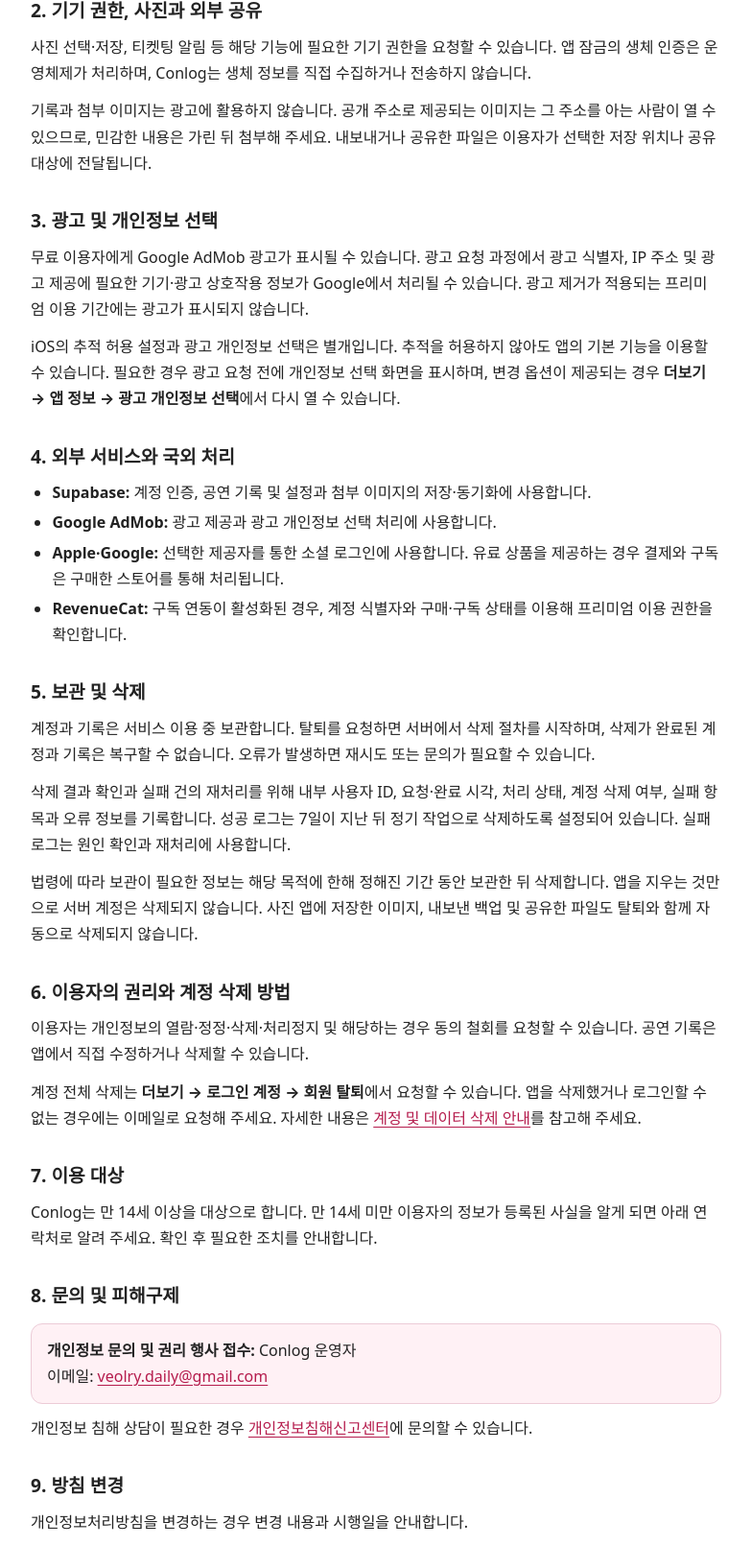
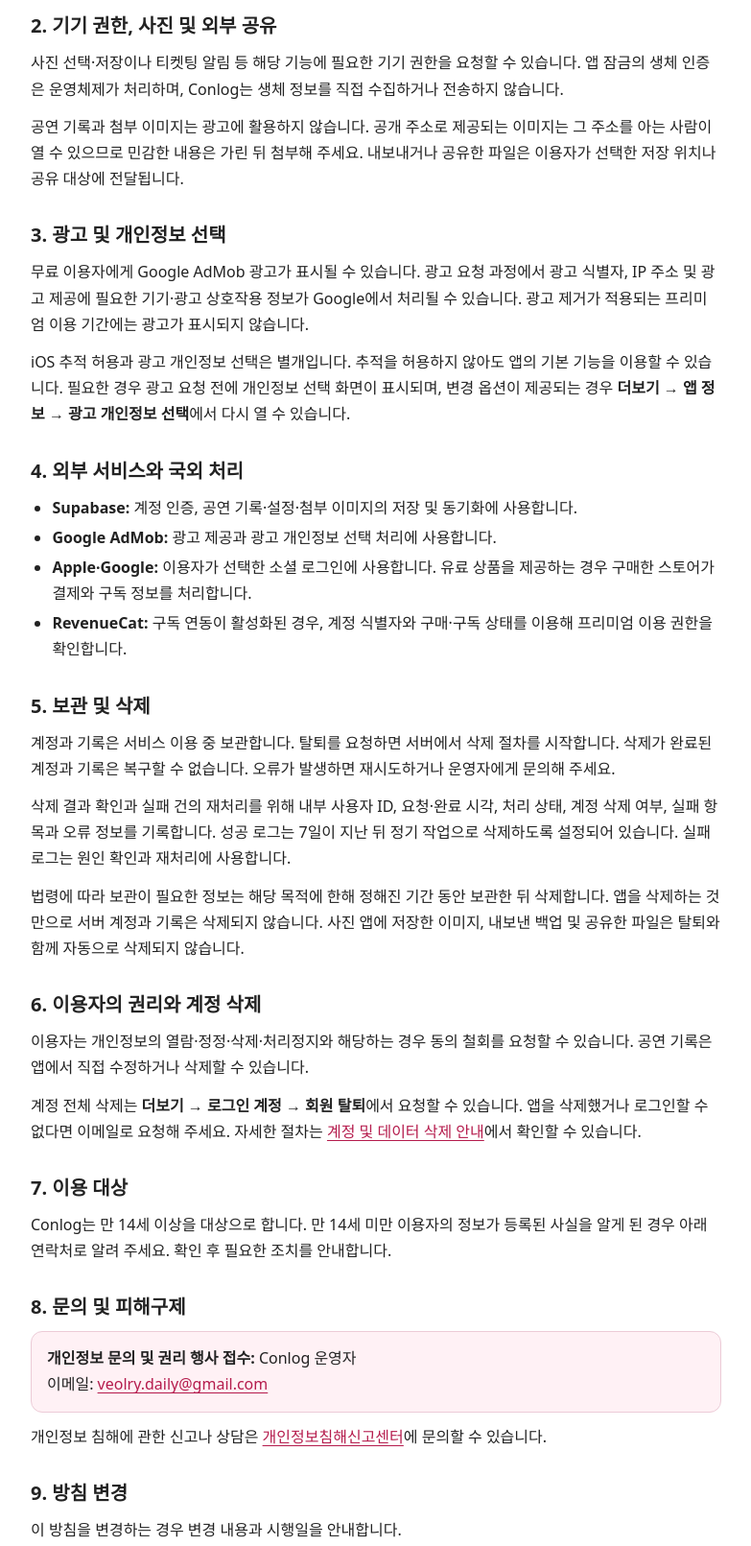
Before and after one commit to veolrydaily-blip/conlog-privacy-policy, a plain HTML site: page index.html in a window 1280 px wide. Shown: the part 663-2274 px from the top of the page at 96% size, without its empty margins (248-1031 px from the left). Drawn offline with Linux system fonts and the light colour scheme.

Commit message:
Update index.html

```diff
--- a/index.html
+++ b/index.html
@@ -5,213 +5,88 @@
   <meta name="viewport" content="width=device-width, initial-scale=1">
   <title>Conlog 개인정보처리방침</title>
   <style>
-    :root {
-      color-scheme: light;
-      --accent: #b51c4d;
-      --text: #222;
-      --muted: #595959;
-      --soft: #fff1f5;
-      --border: #eccbd7;
-    }
-
     * { box-sizing: border-box; }
-
     body {
-      max-width: 760px;
-      margin: 0 auto;
-      padding: 32px 20px 64px;
-      font-family: system-ui, -apple-system, sans-serif;
-      line-height: 1.7;
-      color: var(--text);
-      background: #fff;
+      max-width: 760px; margin: 0 auto; padding: 32px 20px 56px;
+      font: 16px/1.7 system-ui, sans-serif; color: #222; background: #fff;
       overflow-wrap: anywhere;
     }
-
-    .brand {
-      margin: 0 0 8px;
-      color: var(--accent);
-      font-size: 2.4rem;
-      font-weight: 800;
-      line-height: 1.1;
-    }
-
-    h1 { margin: 0 0 4px; color: var(--accent); font-size: 1.75rem; }
-    h2 { margin: 30px 0 8px; font-size: 1.2rem; }
+    .brand { margin: 0; color: #b51c4d; font-size: 40px; font-weight: 800; }
+    h1 { margin: 0 0 4px; color: #b51c4d; font-size: 28px; }
+    h2 { margin: 28px 0 8px; font-size: 20px; }
     p, ul { margin: 0 0 12px; }
     ul { padding-left: 1.4em; }
     li + li { margin-top: 4px; }
-
-    .meta { color: var(--muted); font-size: .875rem; }
-    .box {
-      margin: 12px 0;
-      padding: 14px 16px;
-      border: 1px solid var(--border);
-      border-radius: 12px;
-      background: var(--soft);
-    }
-
-    a { color: var(--accent); text-underline-offset: .18em; }
-
-    footer {
-      margin-top: 32px;
-      padding-top: 16px;
-      border-top: 1px solid var(--border);
-    }
+    .meta { color: #595959; font-size: 14px; }
+    .box { padding: 14px 16px; border: 1px solid #eccbd7; border-radius: 12px; background: #fff1f5; }
+    a { color: #b51c4d; text-underline-offset: .18em; }
+    footer { margin-top: 32px; padding-top: 16px; border-top: 1px solid #eccbd7; }
   </style>
 </head>
 <body>
   <header>
     <p class="brand">Conlog</p>
     <h1>개인정보처리방침</h1>
-    <p class="meta">개정 시행일: [실제 시행일 입력]</p>
-    <p class="meta">
-      대상 앱: Conlog (공연 기록 다이어리) ·
-      Android 패키지명 <code>com.conlog.app</code>
-    </p>
+    <p class="meta">시행일: <time datetime="2026-11-23">2026년 11월 23일</time></p>
+    <p class="meta">대상 앱: Conlog (공연 기록 다이어리) · Android 패키지명 <code>com.conlog.app</code></p>
   </header>
 
   <main>
-    <p>
-      Conlog는 공연 관람 기록을 저장하고 관리하는 앱입니다.
-      이 방침은 서비스에서 처리하는 정보와 이용자가 자신의 정보에 관한 권리를
-      행사하는 방법을 설명합니다.
-    </p>
+    <p>Conlog는 공연 관람 기록을 저장하고 관리하는 앱입니다. 이 방침은 서비스에서 처리하는 정보와 이용자가 자신의 정보에 관한 권리를 행사하는 방법을 설명합니다.</p>
 
     <h2>1. 처리하는 정보와 이용 목적</h2>
     <ul>
-      <li>
-        <strong>계정 정보:</strong> 이메일 주소, 내부 계정 식별자,
-        선택한 소셜 로그인 제공자와의 계정 연동 정보.
-        가입, 로그인 및 계정 관리에 사용합니다.
-      </li>
-      <li>
-        <strong>공연 기록과 설정:</strong> 공연명, 일시, 장소, 아티스트,
-        좌석, 메모, 지출, 별점, 타임테이블, 셋리스트와 곡별 메모·음악 링크,
-        최애 아티스트, 공연 모음, 장르·지출 항목·표기 통합 설정.
-        기록 저장과 동기화, 캘린더, 검색, 통계 및 티켓팅 알림에 사용합니다.
-      </li>
-      <li>
-        <strong>첨부 이미지:</strong> 이용자가 선택해 올린 포스터,
-        티켓·좌석 시야 사진, 아티스트 프로필 사진 및 미리보기 이미지.
-        앱에서 표시하고 동기화하는 데 사용합니다.
-      </li>
-      <li>
-        <strong>운영 정보:</strong> 계정 삭제 이력과 처리 오류 정보.
-        삭제 결과 확인 및 장애 대응에 사용합니다.
-      </li>
+      <li><strong>계정 정보:</strong> 이메일 주소, 내부 계정 식별자, 선택한 소셜 로그인 제공자와의 계정 연동 정보. 가입, 로그인 및 계정 관리에 사용합니다.</li>
+      <li><strong>공연 기록과 설정:</strong> 공연명, 일시, 장소, 아티스트, 좌석, 메모, 지출, 별점, 타임테이블, 셋리스트와 곡별 메모·음악 링크, 최애 아티스트, 공연 모음, 장르·지출 항목·표기 통합 설정. 기록 저장과 동기화, 캘린더, 검색, 통계 및 티켓팅 알림에 사용합니다.</li>
+      <li><strong>첨부 이미지:</strong> 이용자가 선택해 올린 포스터, 티켓·좌석 시야 사진, 아티스트 프로필 사진과 미리보기 이미지. 앱 표시와 동기화에 사용합니다.</li>
+      <li><strong>운영 정보:</strong> 계정 삭제 이력과 처리 오류 정보. 삭제 결과 확인 및 장애 대응에 사용합니다.</li>
     </ul>
-    <p>
-      가입 양식에서 전화번호나 생년월일을 요구하지 않습니다.
-      티켓 사진이나 메모를 올릴 때에는 기록에 필요하지 않은 이름·연락처,
-      예매번호·바코드 또는 다른 사람의 개인정보가 포함되지 않도록 확인해 주세요.
-    </p>
+    <p>가입 양식에서 전화번호나 생년월일을 요구하지 않습니다. 사진이나 메모에는 기록에 필요하지 않은 이름·연락처, 예매번호·바코드 또는 다른 사람의 개인정보를 포함하지 않도록 주의해 주세요.</p>
 
-    <h2>2. 기기 권한, 사진과 외부 공유</h2>
-    <p>
-      사진 선택·저장, 티켓팅 알림 등 해당 기능에 필요한 기기 권한을
-      요청할 수 있습니다. 앱 잠금의 생체 인증은 운영체제가 처리하며,
-      Conlog는 생체 정보를 직접 수집하거나 전송하지 않습니다.
-    </p>
-    <p>
-      기록과 첨부 이미지는 광고에 활용하지 않습니다.
-      공개 주소로 제공되는 이미지는 그 주소를 아는 사람이 열 수 있으므로,
-      민감한 내용은 가린 뒤 첨부해 주세요.
-      내보내거나 공유한 파일은 이용자가 선택한 저장 위치나 공유 대상에 전달됩니다.
-    </p>
+    <h2>2. 기기 권한, 사진 및 외부 공유</h2>
+    <p>사진 선택·저장이나 티켓팅 알림 등 해당 기능에 필요한 기기 권한을 요청할 수 있습니다. 앱 잠금의 생체 인증은 운영체제가 처리하며, Conlog는 생체 정보를 직접 수집하거나 전송하지 않습니다.</p>
+    <p>공연 기록과 첨부 이미지는 광고에 활용하지 않습니다. 공개 주소로 제공되는 이미지는 그 주소를 아는 사람이 열 수 있으므로 민감한 내용은 가린 뒤 첨부해 주세요. 내보내거나 공유한 파일은 이용자가 선택한 저장 위치나 공유 대상에 전달됩니다.</p>
 
     <h2>3. 광고 및 개인정보 선택</h2>
-    <p>
-      무료 이용자에게 Google AdMob 광고가 표시될 수 있습니다.
-      광고 요청 과정에서 광고 식별자, IP 주소 및 광고 제공에 필요한
-      기기·광고 상호작용 정보가 Google에서 처리될 수 있습니다.
-      광고 제거가 적용되는 프리미엄 이용 기간에는 광고가 표시되지 않습니다.
-    </p>
-    <p>
-      iOS의 추적 허용 설정과 광고 개인정보 선택은 별개입니다.
-      추적을 허용하지 않아도 앱의 기본 기능을 이용할 수 있습니다.
-      필요한 경우 광고 요청 전에 개인정보 선택 화면을 표시하며,
-      변경 옵션이 제공되는 경우
-      <strong>더보기 → 앱 정보 → 광고 개인정보 선택</strong>에서 다시 열 수 있습니다.
-    </p>
+    <p>무료 이용자에게 Google AdMob 광고가 표시될 수 있습니다. 광고 요청 과정에서 광고 식별자, IP 주소 및 광고 제공에 필요한 기기·광고 상호작용 정보가 Google에서 처리될 수 있습니다. 광고 제거가 적용되는 프리미엄 이용 기간에는 광고가 표시되지 않습니다.</p>
+    <p>iOS 추적 허용과 광고 개인정보 선택은 별개입니다. 추적을 허용하지 않아도 앱의 기본 기능을 이용할 수 있습니다. 필요한 경우 광고 요청 전에 개인정보 선택 화면이 표시되며, 변경 옵션이 제공되는 경우 <strong>더보기 → 앱 정보 → 광고 개인정보 선택</strong>에서 다시 열 수 있습니다.</p>
 
     <h2>4. 외부 서비스와 국외 처리</h2>
     <ul>
-      <li>
-        <strong>Supabase:</strong> 계정 인증, 공연 기록 및 설정과
-        첨부 이미지의 저장·동기화에 사용합니다.
-      </li>
-      <li>
-        <strong>Google AdMob:</strong> 광고 제공과 광고 개인정보 선택 처리에 사용합니다.
-      </li>
-      <li>
-        <strong>Apple·Google:</strong> 선택한 제공자를 통한 소셜 로그인에 사용합니다.
-        유료 상품을 제공하는 경우 결제와 구독은 구매한 스토어를 통해 처리됩니다.
-      </li>
-      <li>
-        <strong>RevenueCat:</strong> 구독 연동이 활성화된 경우,
-        계정 식별자와 구매·구독 상태를 이용해 프리미엄 이용 권한을 확인합니다.
-      </li>
+      <li><strong>Supabase:</strong> 계정 인증, 공연 기록·설정·첨부 이미지의 저장 및 동기화에 사용합니다.</li>
+      <li><strong>Google AdMob:</strong> 광고 제공과 광고 개인정보 선택 처리에 사용합니다.</li>
+      <li><strong>Apple·Google:</strong> 이용자가 선택한 소셜 로그인에 사용합니다. 유료 상품을 제공하는 경우 구매한 스토어가 결제와 구독 정보를 처리합니다.</li>
+      <li><strong>RevenueCat:</strong> 구독 연동이 활성화된 경우, 계정 식별자와 구매·구독 상태를 이용해 프리미엄 이용 권한을 확인합니다.</li>
     </ul>
-    <!-- 게시 전: 실제 저장 지역과 서비스별 처리위탁·국외 이전 정보를 확인해
-         이 위치에 화면에 표시되는 본문으로 추가하세요.
+    <!-- 게시 전: 실제 서버·사진 저장소 위치와 서비스별 처리위탁·국외 이전 정보를 확인해
+         필요한 내용을 이 위치에 공개 본문으로 추가하세요.
          적용되는 경우 이전 항목, 국가, 시기·방법, 받는 자와 연락처,
-         목적과 보유·이용 기간, 거부 방법과 효과를 기재하세요. -->
+         목적, 보유·이용 기간 및 거부 방법과 효과를 기재하세요. -->
 
     <h2>5. 보관 및 삭제</h2>
-    <p>
-      계정과 기록은 서비스 이용 중 보관합니다.
-      탈퇴를 요청하면 서버에서 삭제 절차를 시작하며,
-      삭제가 완료된 계정과 기록은 복구할 수 없습니다.
-      오류가 발생하면 재시도 또는 문의가 필요할 수 있습니다.
-    </p>
-    <p>
-      삭제 결과 확인과 실패 건의 재처리를 위해 내부 사용자 ID,
-      요청·완료 시각, 처리 상태, 계정 삭제 여부, 실패 항목과 오류 정보를
-      기록합니다. 성공 로그는 7일이 지난 뒤 정기 작업으로 삭제하도록
-      설정되어 있습니다. 실패 로그는 원인 확인과 재처리에 사용합니다.
-    </p>
-    <!-- 게시 전: 운영 서버에서 성공 로그 정리 작업이 실행되는지 확인하세요.
-         실패 로그 보관 기한과 적용되는 다른 보관·파기 기준도 기재하세요. -->
-    <p>
-      법령에 따라 보관이 필요한 정보는 해당 목적에 한해 정해진 기간 동안
-      보관한 뒤 삭제합니다. 앱을 지우는 것만으로 서버 계정은 삭제되지 않습니다.
-      사진 앱에 저장한 이미지, 내보낸 백업 및 공유한 파일도 탈퇴와 함께
-      자동으로 삭제되지 않습니다.
-    </p>
+    <p>계정과 기록은 서비스 이용 중 보관합니다. 탈퇴를 요청하면 서버에서 삭제 절차를 시작합니다. 삭제가 완료된 계정과 기록은 복구할 수 없습니다. 오류가 발생하면 재시도하거나 운영자에게 문의해 주세요.</p>
+    <p>삭제 결과 확인과 실패 건의 재처리를 위해 내부 사용자 ID, 요청·완료 시각, 처리 상태, 계정 삭제 여부, 실패 항목과 오류 정보를 기록합니다. 성공 로그는 7일이 지난 뒤 정기 작업으로 삭제하도록 설정되어 있습니다. 실패 로그는 원인 확인과 재처리에 사용합니다.</p>
+    <!-- 게시 전: 운영 서버에서 성공 로그 정리 작업이 실제 실행되는지 확인하고,
+         실패 로그의 최종 보관 기한과 삭제 기준을 확정해 본문에 추가하세요. -->
+    <p>법령에 따라 보관이 필요한 정보는 해당 목적에 한해 정해진 기간 동안 보관한 뒤 삭제합니다. 앱을 삭제하는 것만으로 서버 계정과 기록은 삭제되지 않습니다. 사진 앱에 저장한 이미지, 내보낸 백업 및 공유한 파일은 탈퇴와 함께 자동으로 삭제되지 않습니다.</p>
 
-    <h2>6. 이용자의 권리와 계정 삭제 방법</h2>
-    <p>
-      이용자는 개인정보의 열람·정정·삭제·처리정지 및 해당하는 경우 동의 철회를
-      요청할 수 있습니다. 공연 기록은 앱에서 직접 수정하거나 삭제할 수 있습니다.
-    </p>
-    <p>
-      계정 전체 삭제는 <strong>더보기 → 로그인 계정 → 회원 탈퇴</strong>에서
-      요청할 수 있습니다. 앱을 삭제했거나 로그인할 수 없는 경우에는 이메일로
-      요청해 주세요. 자세한 내용은
-      <a href="./account-deletion.html">계정 및 데이터 삭제 안내</a>를 참고해 주세요.
-    </p>
+    <h2>6. 이용자의 권리와 계정 삭제</h2>
+    <p>이용자는 개인정보의 열람·정정·삭제·처리정지와 해당하는 경우 동의 철회를 요청할 수 있습니다. 공연 기록은 앱에서 직접 수정하거나 삭제할 수 있습니다.</p>
+    <p>계정 전체 삭제는 <strong>더보기 → 로그인 계정 → 회원 탈퇴</strong>에서 요청할 수 있습니다. 앱을 삭제했거나 로그인할 수 없다면 이메일로 요청해 주세요. 자세한 절차는 <a href="./account-deletion.html">계정 및 데이터 삭제 안내</a>에서 확인할 수 있습니다.</p>
 
     <h2>7. 이용 대상</h2>
-    <p>
-      Conlog는 만 14세 이상을 대상으로 합니다.
-      만 14세 미만 이용자의 정보가 등록된 사실을 알게 되면 아래 연락처로
-      알려 주세요. 확인 후 필요한 조치를 안내합니다.
-    </p>
+    <p>Conlog는 만 14세 이상을 대상으로 합니다. 만 14세 미만 이용자의 정보가 등록된 사실을 알게 된 경우 아래 연락처로 알려 주세요. 확인 후 필요한 조치를 안내합니다.</p>
 
     <h2>8. 문의 및 피해구제</h2>
-    <div class="box">
+    <!-- 게시 전: 공개할 개인정보 보호책임자 또는 담당 부서의 정보를 확인하세요. -->
+    <p class="box">
       <strong>개인정보 문의 및 권리 행사 접수:</strong> Conlog 운영자<br>
-      이메일:
-      <a href="mailto:veolry.daily@gmail.com">veolry.daily@gmail.com</a>
-    </div>
-    <p>
-      개인정보 침해 상담이 필요한 경우
-      <a href="https://privacy.kisa.or.kr/">개인정보침해신고센터</a>에
-      문의할 수 있습니다.
+      이메일: <a href="mailto:veolry.daily@gmail.com">veolry.daily@gmail.com</a>
     </p>
+    <p>개인정보 침해에 관한 신고나 상담은 <a href="https://privacy.kisa.or.kr/">개인정보침해신고센터</a>에 문의할 수 있습니다.</p>
 
     <h2>9. 방침 변경</h2>
-    <p>개인정보처리방침을 변경하는 경우 변경 내용과 시행일을 안내합니다.</p>
+    <p>이 방침을 변경하는 경우 변경 내용과 시행일을 안내합니다.</p>
   </main>
 
   <footer>
```
